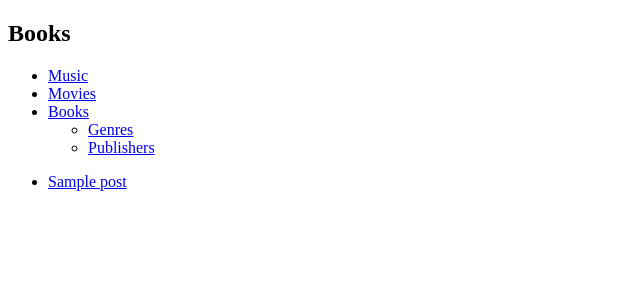
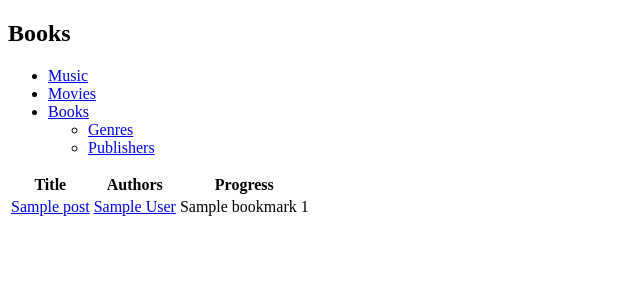
Before and after one commit to svetlyak40wt/django-basic-apps, a Django app: template books/templates/books/book_list.html in a window 1280 px wide. Shown: the top 300 px of the page, without its empty margins (0-640 px from the left). Run offline with Django 3.2, Linux system fonts and the light colour scheme; the template is opened without the code that fills it: most values are stand-ins (such as "Sample title", 1, 10 or a date in 2020); parts of the project's set-up code (start-up, migrations or seed data) failed here and were passed over.

Commit message:
Change book list a little
git-svn-id: http://django-basic-apps.googlecode.com/svn/trunk@33 5ae32e2a-df40-0410-a01d-45158a99d8df

```diff
--- a/books/models.py
+++ b/books/models.py
@@ -57,8 +57,8 @@ class Book(models.Model):
   slug          = models.SlugField(prepopulate_from=('title',), unique=True)
   authors       = models.ManyToManyField(Person, limit_choices_to={'person_types__slug__exact': 'author'})
   isbn          = models.CharField(max_length=14, blank=True)
-  pages         = models.PositiveSmallIntegerField(blank=True, null=True)
-  bookmark      = models.PositiveSmallIntegerField(blank=True, null=True)
+  pages         = models.PositiveSmallIntegerField(blank=True, null=True, default=0)
+  bookmark      = models.PositiveSmallIntegerField(blank=True, null=True, default=0)
   publisher     = models.ForeignKey(Publisher, blank=True)
   published     = models.DateField(blank=True, null=True)
   cover         = models.FileField(upload_to='books', blank=True)
--- a/books/templates/books/book_detail.html
+++ b/books/templates/books/book_detail.html
@@ -22,7 +22,7 @@
   {% endif %}
 
   <ul class="info_list">
-    <li>Author{{ object.authors.all|pluralize }}: {% for author in object.authors.all %}<a href="{{ author.get_absolute_url }}">{{ author.user.full_name }}</a>{% if not forloop.last %}, {% endif %}{% endfor %}</li>
+    <li>Author{{ object.authors.all|pluralize }}: {% for author in object.authors.all %}<a href="{{ author.get_absolute_url }}">{{ author.full_name }}</a>{% if not forloop.last %}, {% endif %}{% endfor %}</li>
     <li>Publisher: <a href="{{ object.publisher.get_absolute_url }}">{{ object.publisher.full_title }}</a></li>
     <li>Released: {{ object.published|date:"d F Y" }}</li>
     <li>Pages: {{ object.pages }} {% if not object.has_read %}on page {{ object.bookmark }}{% endif %}</li>
--- a/books/templates/books/book_list.html
+++ b/books/templates/books/book_list.html
@@ -11,9 +11,33 @@
 
 
 {% block content %}
-  <ul class="link_list">
+  <table class="book_table">
+    <tr>
+      <th>Title</th>
+      <th>Authors</th>
+      <th>Progress</th>
+    </tr>
   {% for book in object_list %}
-    <li><a href="{{ book.get_absolute_url }}">{{ book.full_title }}</a></li>
+    <tr>
+      <td class="title"><a href="{{ book.get_absolute_url }}">{{ book.full_title }}</a></td>
+      <td class="authors">{% for author in book.authors.all %}<a href="{{ author.get_absolute_url }}">{{ author.full_name }}</a>{% if not forloop.last %}, {% endif %}{% endfor %}</td>
+      <td class="read">
+        {% ifnotequal book.bookmark book.pages %}
+        {% ifnotequal book.bookmark 0 %}
+        <span class="progress">
+          <span class="progress_bar" style="width:{% widthratio book.bookmark book.pages 100 %}%;">
+            <span class="pages_read">{{ book.bookmark }}</span>
+          </span>
+          <span class="pages_total">{{ book.pages }}</span>
+        </span>
+        {% else %}
+        Haven't started
+        {% endifnotequal %}
+        {% else %}
+        <strong>Finished</strong>
+        {% endifnotequal %}
+      </td>
+    </tr>
   {% endfor %}
-  </ul>
+  </table>
 {% endblock %}
```
